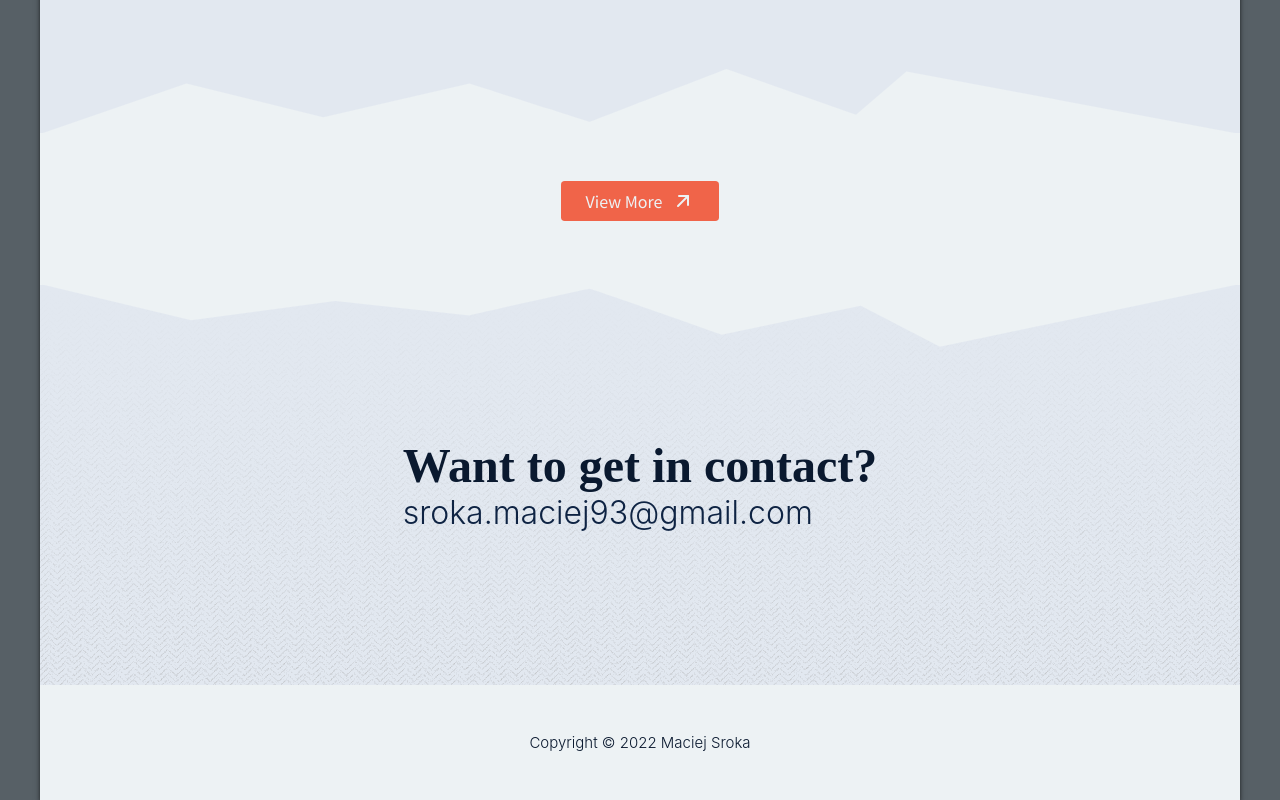
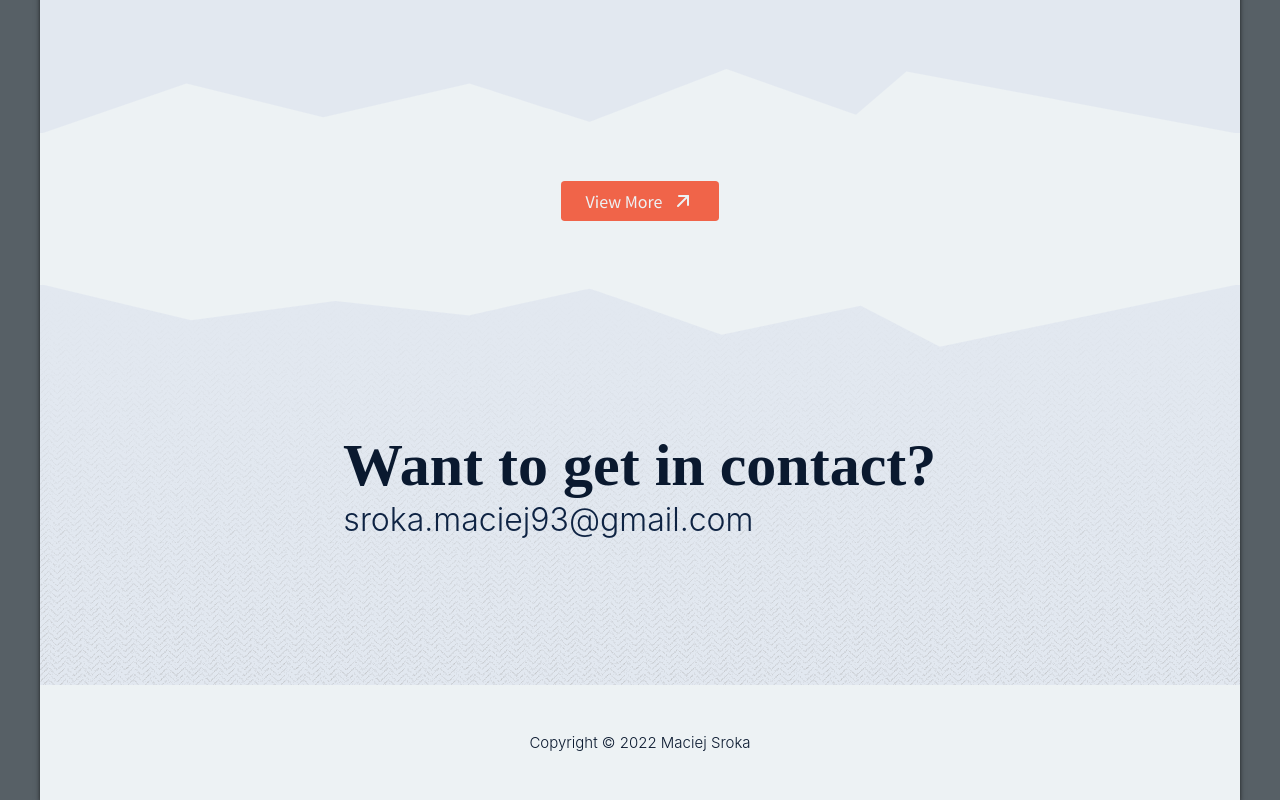
Before and after one commit to husky93/portfolio, a React (Vite) app: page / in a window 1280 px wide. Shown: the part 3676-4476 px from the top of the page. Built offline with nearby package versions, Linux system fonts and the light colour scheme; a web font is replaced by a local one.

Commit message:
Animate Contact section

```diff
--- a/src/assets/styles/contact/Contact.module.css
+++ b/src/assets/styles/contact/Contact.module.css
@@ -22,7 +22,15 @@
   font-size: 24px;
   margin: 0;
   font-weight: 300;
+  opacity: 0;
+  filter: blur(8px);
+  transition: opacity .32s .85s ease-in, filter .32s .85s ease-in;
   color: var(--color-text-light);
+}
+
+.visible .email {
+  opacity: 1;
+  filter: blur(0px);
 }
 
 @media screen and (min-width: 768px) {
--- a/src/assets/styles/hero/AlternatingText.module.css
+++ b/src/assets/styles/hero/AlternatingText.module.css
@@ -13,7 +13,7 @@
     overflow-x: hidden;
     position: absolute;
     text-overflow: unset;
-    transition: width .32s ease,opacity .32s ease-in,filter .32s ease-in;
+    transition: width .32s ease, opacity .32s ease-in,filter .32s ease-in;
     white-space: nowrap;
     width: 0;
     font-size: 24px;
--- a/src/assets/styles/hero/AnimatedHeading.module.css
+++ b/src/assets/styles/hero/AnimatedHeading.module.css
@@ -10,9 +10,21 @@
   display: inline-block;
   font-size: 64px;
   transform-origin: 0 50%;
+  font-weight: 900;
+}
+
+.heading.sm {
+  font-size: 32px;
+}
+
+.heading.active.sm {
+  animation: animate 700ms 100ms;
+  animation-fill-mode: forwards;
+}
+
+.heading.active {
   animation: animate 700ms 500ms;
   animation-fill-mode: forwards;
-  font-weight: 900;
 }
 
 @keyframes animate {
@@ -34,6 +46,9 @@
   .heading {
     font-size: 72px;
   }
+  .heading.sm {
+    font-size: 42px;
+  }
 }
 
 @media screen and (min-width: 768px) {
@@ -43,6 +58,9 @@
   .heading {
     font-size: 92px;
   }
+  .heading.sm {
+    font-size: 60px;
+  }
 }
 
 @media (orientation: landscape) and (hover: none) and (pointer: coarse) and (max-height: 500px) {
--- a/src/components/contact/Contact.tsx
+++ b/src/components/contact/Contact.tsx
@@ -2,7 +2,7 @@ import React, { lazy } from 'react';
 import { useObserver } from '../../app/hooks';
 import styles from '../../assets/styles/contact/Contact.module.css';
 
-const Button = lazy(() => import('../Button'));
+const AnimatedHeading = lazy(() => import('../hero/AnimatedHeading'));
 
 interface ContactProps {}
 
@@ -16,8 +16,14 @@ const Contact: React.FC<ContactProps> = ({}) => {
       className={styles.contact}
       ref={containerRef}
     >
-      <div className={`${isVisible ? 'in_viewport' : ''}`}>
-        <h2 className={styles.heading}>Want to get in contact?</h2>
+      <div className={`${isVisible ? `${styles.visible}` : ''}`}>
+        <h2 className={styles.heading}>
+          <AnimatedHeading
+            text="Want to get in contact?"
+            active={isVisible}
+            sm
+          />
+        </h2>
         <p className={styles.email}>sroka.maciej93@gmail.com</p>
       </div>
     </section>
--- a/src/components/hero/AnimatedHeading.tsx
+++ b/src/components/hero/AnimatedHeading.tsx
@@ -3,12 +3,24 @@ import styles from '../../assets/styles/hero/AnimatedHeading.module.css';
 
 interface AnimatedHeadingProps {
   text: string;
+  active: boolean;
+  sm?: boolean;
 }
 
-const AnimatedHeading: React.FC<AnimatedHeadingProps> = ({ text }) => {
+const AnimatedHeading: React.FC<AnimatedHeadingProps> = ({
+  text,
+  sm,
+  active,
+}) => {
   return (
     <div className={styles.container}>
-      <span className={styles.heading}>{text}</span>
+      <span
+        className={`${styles.heading} ${active ? styles.active : ''} ${
+          sm ? styles.sm : ''
+        }`}
+      >
+        {text}
+      </span>
     </div>
   );
 };
--- a/src/components/hero/Hero.tsx
+++ b/src/components/hero/Hero.tsx
@@ -22,8 +22,8 @@ const Hero: React.FC<HeroProps> = () => {
           Hi, my name is
         </p>
         <h1 className={styles.header}>
-          <AnimatedHeading text="Maciej" />
-          <AnimatedHeading text="Sroka" />
+          <AnimatedHeading text="Maciej" active />
+          <AnimatedHeading text="Sroka" active />
         </h1>
         <AlternatingText
           text={['Frontend Developer', 'JavaScript', 'TypeScript', 'React']}
```
